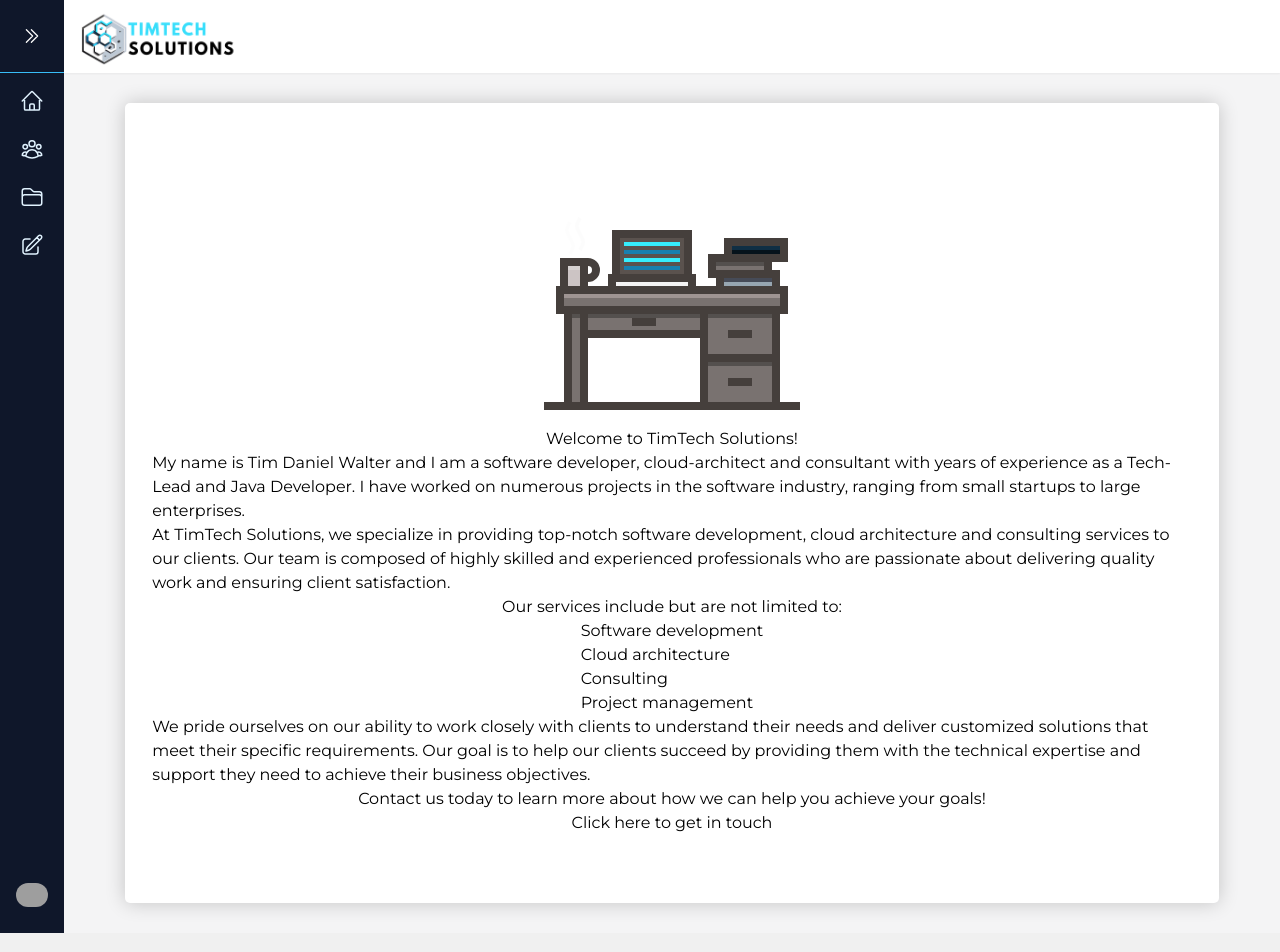
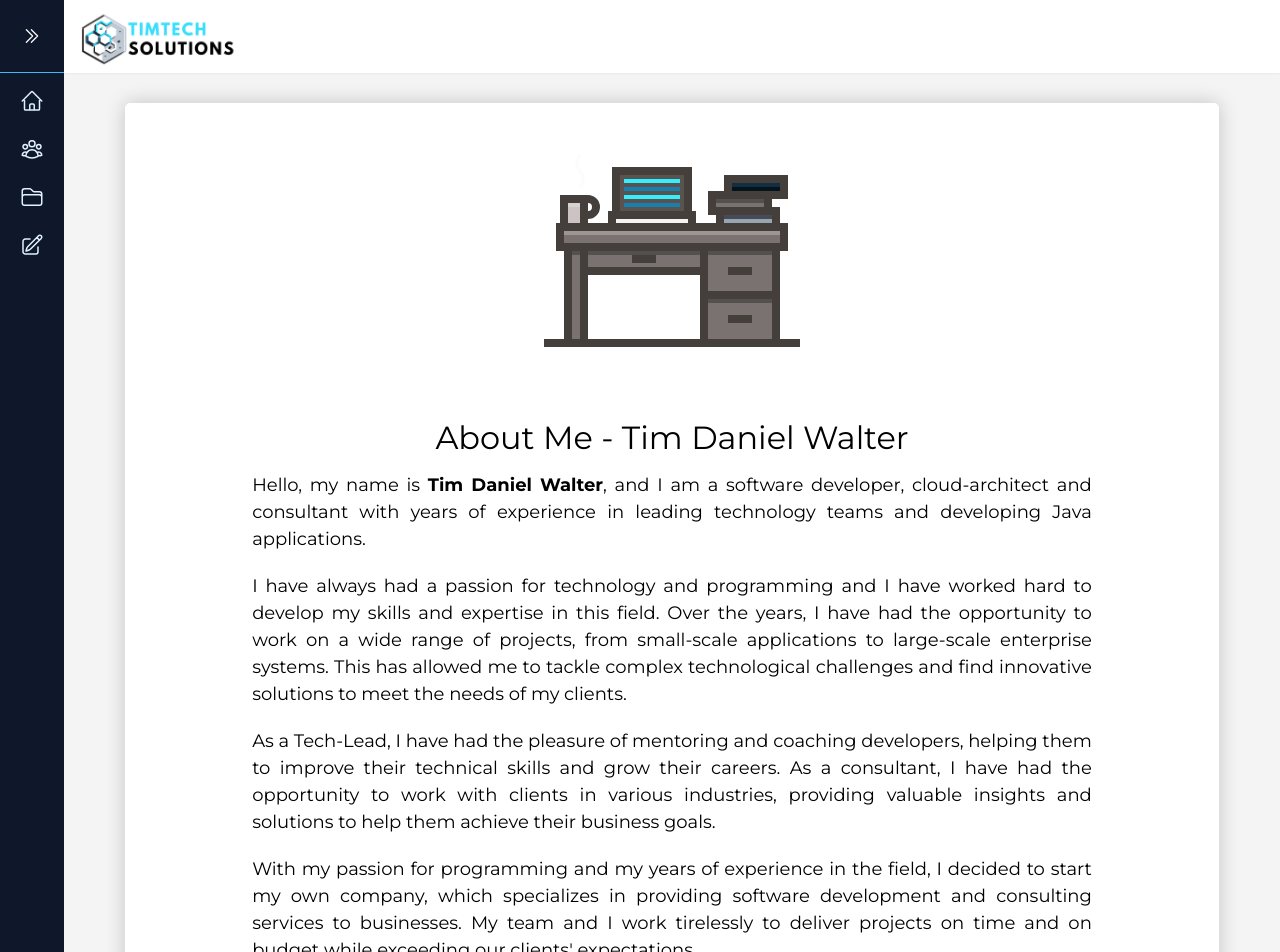
Before and after one commit to Tim-D-walter/my-portfolio-react-app, a Next.js app: page / in a window 1280 px wide. Shown: the top 952 px of the page. Built offline with nearby package versions, Linux system fonts and the light colour scheme; grey boxes are pictures that could not be loaded.

Commit message:
New About me text and style

```diff
--- a/src/pages/_app.tsx
+++ b/src/pages/_app.tsx
@@ -4,6 +4,7 @@ import Layout from "@/components/layout/Layout";
 import "src/styles/honeycomb.scss";
 import "src/styles/desk-animation.css";
 import 'src/styles/styles.css'
+import 'src/styles/introduction-font.css'
 
 function MyApp({ Component, pageProps }: AppProps) {
   return (
--- a/src/pages/index.tsx
+++ b/src/pages/index.tsx
@@ -305,40 +305,25 @@ const HomePage: NextPage = () => {
               </g>
             </g>
           </svg>
-          <div className="about-text-container">
-            <h1>Welcome to TimTech Solutions!</h1>
-            <p>
-              My name is Tim Daniel Walter and I am a software developer,
-              cloud-architect and consultant with years of experience as a
-              Tech-Lead and Java Developer. I have worked on numerous projects
-              in the software industry, ranging from small startups to large
-              enterprises.
-            </p>
-            <p>
-              At TimTech Solutions, we specialize in providing top-notch
-              software development, cloud architecture and consulting services
-              to our clients. Our team is composed of highly skilled and
-              experienced professionals who are passionate about delivering
-              quality work and ensuring client satisfaction.
-            </p>
-            <p>Our services include but are not limited to:</p>
-            <ul>
-              <li>Software development</li>
-              <li>Cloud architecture</li>
-              <li>Consulting</li>
-              <li>Project management</li>
-            </ul>
-            <p>
-              We pride ourselves on our ability to work closely with clients to
-              understand their needs and deliver customized solutions that meet
-              their specific requirements. Our goal is to help our clients
-              succeed by providing them with the technical expertise and support
-              they need to achieve their business objectives.
-            </p>
-            <p>
-              Contact us today to learn more about how we can help you achieve
-              your goals!
-            </p>
+          <div className="about-text-container introduction-font">
+            <h1>About Me - Tim Daniel Walter</h1>
+            <p>Hello, my name is <span className="name">Tim Daniel Walter</span>, and I am a software developer,
+              cloud-architect and consultant with years of experience in leading technology teams and developing Java
+              applications.</p>
+            <p>I have always had a passion for technology and programming and I have worked hard to develop my skills
+              and expertise in this field. Over the years, I have had the opportunity to work on a wide range of
+              projects, from small-scale applications to large-scale enterprise systems. This has allowed me to tackle
+              complex technological challenges and find innovative solutions to meet the needs of my clients.</p>
+            <p>As a Tech-Lead, I have had the pleasure of mentoring and coaching developers, helping them to improve
+              their technical skills and grow their careers. As a consultant, I have had the opportunity to work with
+              clients in various industries, providing valuable insights and solutions to help them achieve their
+              business goals.</p>
+            <p>With my passion for programming and my years of experience in the field, I decided to start my own
+              company, which specializes in providing software development and consulting services to businesses. My
+              team and I work tirelessly to deliver projects on time and on budget while exceeding our clients'
+              expectations.</p>
+            <p>If you're looking for a reliable and experienced software developer, cloud-architect, or consultant,
+              please don't hesitate to reach out to me.</p>
             <a href="https://www.linkedin.com/in/tim-d-walter/" className="btn">
               Click here to get in touch
             </a>
--- /dev/null
+++ b/src/styles/introduction-font.css
@@ -0,0 +1,14 @@
+	h1 {
+    			font-size: 32px;
+    			text-align: center;
+    			margin-top: 50px;
+    		}
+	p {
+		font-size: 18px;
+		text-align: justify;
+		margin: 10px 100px;
+	}
+
+	.name {
+		font-weight: bold;
+	}
```
